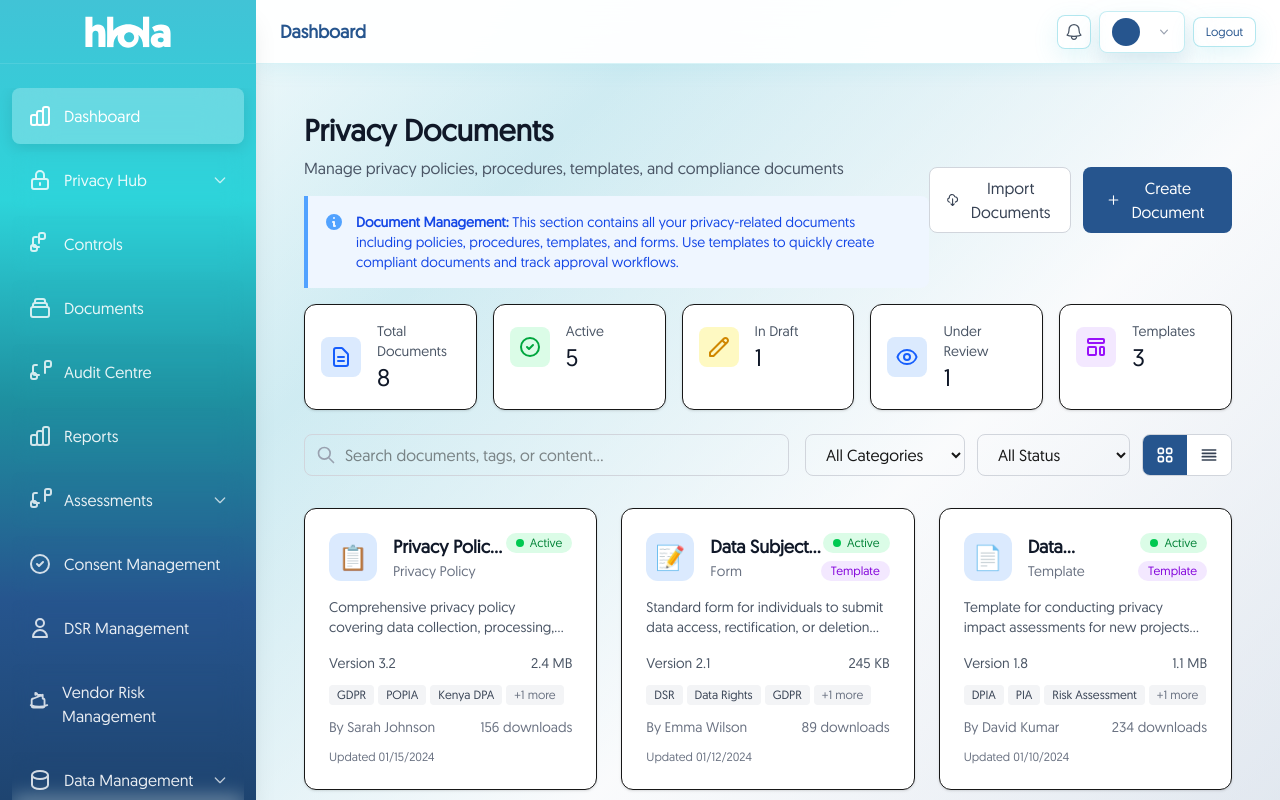
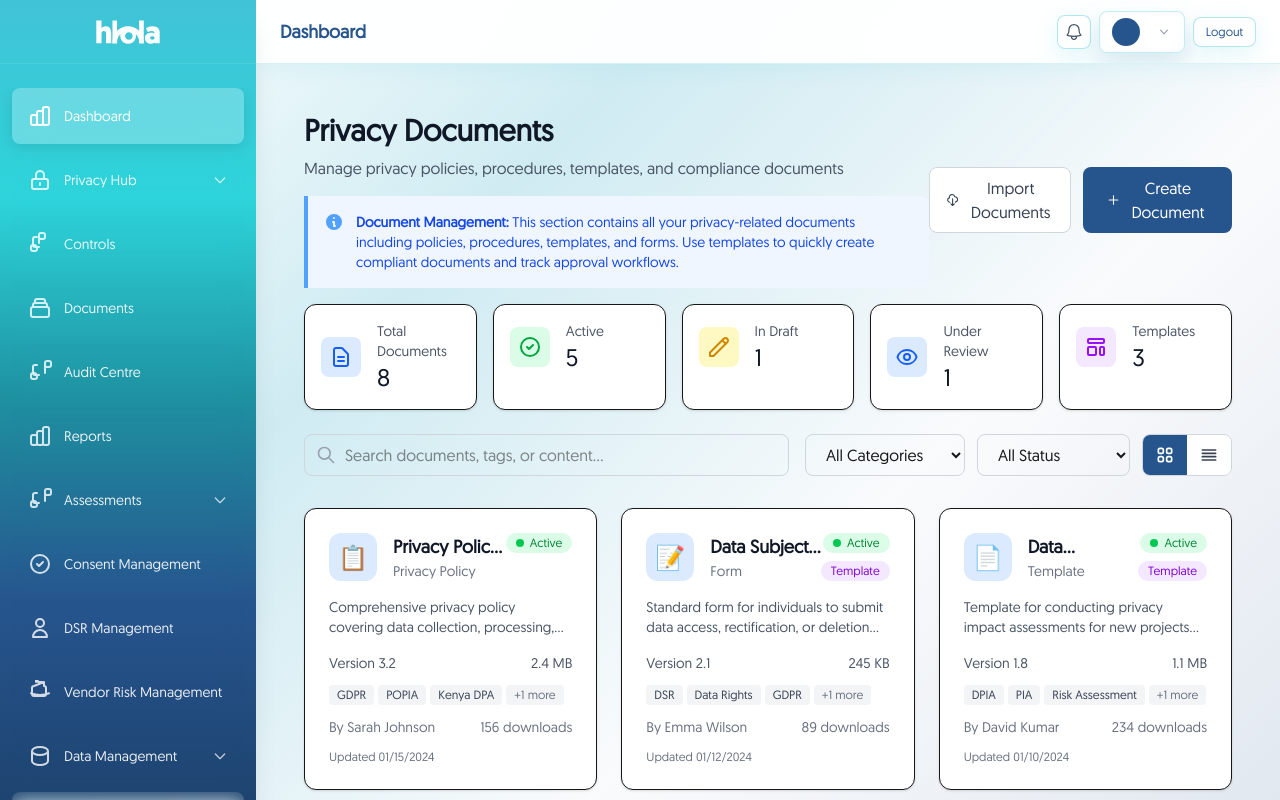
Before and after one commit to kimani-derrick/hlola-grc-platform, a Next.js app: page /dashboard/privacy-hub/documents in a window 1280 px wide. Shown: the top 800 px of the page. Built offline with nearby package versions, Linux system fonts and the light colour scheme.

Commit message:
Reduce navigation button sizes and standardize logo sizes across components

```diff
--- a/src/components/DashboardLayout.tsx
+++ b/src/components/DashboardLayout.tsx
@@ -139,9 +139,9 @@ export default function DashboardLayout({ children }: DashboardLayoutProps) {
           <Image
             src="/brand/Hlola Full White.svg"
             alt="hlola"
-            width={120}
-            height={36}
-            className="h-8 w-auto"
+            width={100}
+            height={30}
+            className="h-6 w-auto"
           />
         </div>
 
@@ -160,7 +160,7 @@ export default function DashboardLayout({ children }: DashboardLayoutProps) {
                       toggleDropdown(item.name);
                     }
                   }}
-                  className={`nav-item group flex items-center justify-between px-4 py-4 text-base font-medium rounded-lg ${
+                  className={`nav-item group flex items-center justify-between px-4 py-4 text-sm font-medium rounded-lg ${
                     item.current
                       ? 'active text-white'
                       : 'text-white/90 hover:text-white'
@@ -191,7 +191,7 @@ export default function DashboardLayout({ children }: DashboardLayoutProps) {
                         <a
                           key={subItem.name}
                           href={subItem.href}
-                          className="sub-menu-item flex items-center px-4 py-2.5 text-base text-white/80 hover:text-white hover:bg-white/5 rounded-md transition-colors"
+                          className="sub-menu-item flex items-center px-4 py-2.5 text-sm text-white/80 hover:text-white hover:bg-white/5 rounded-md transition-colors"
                         >
                           {SubItemIcon && (
                             <SubItemIcon className="w-4 h-4 mr-3 text-white/60" />
--- a/src/components/Navigation.tsx
+++ b/src/components/Navigation.tsx
@@ -64,10 +64,10 @@ export default function Navigation({ scrollY }: NavigationProps) {
               </>
             ) : (
               <>
-                <Link href="/login" className="text-gray-700 hover:text-[#26558e] transition-colors">
+                <Link href="/login" className="text-gray-700 hover:text-[#26558e] transition-colors text-sm">
                   Login
                 </Link>
-                <a href="#cta" className="bg-[#26558e] text-white px-6 py-2 rounded-lg hover:bg-[#1e4470] transition-colors">
+                <a href="#cta" className="bg-[#26558e] text-white px-4 py-1.5 rounded-lg hover:bg-[#1e4470] transition-colors text-sm">
                   Get Started
                 </a>
               </>
```
